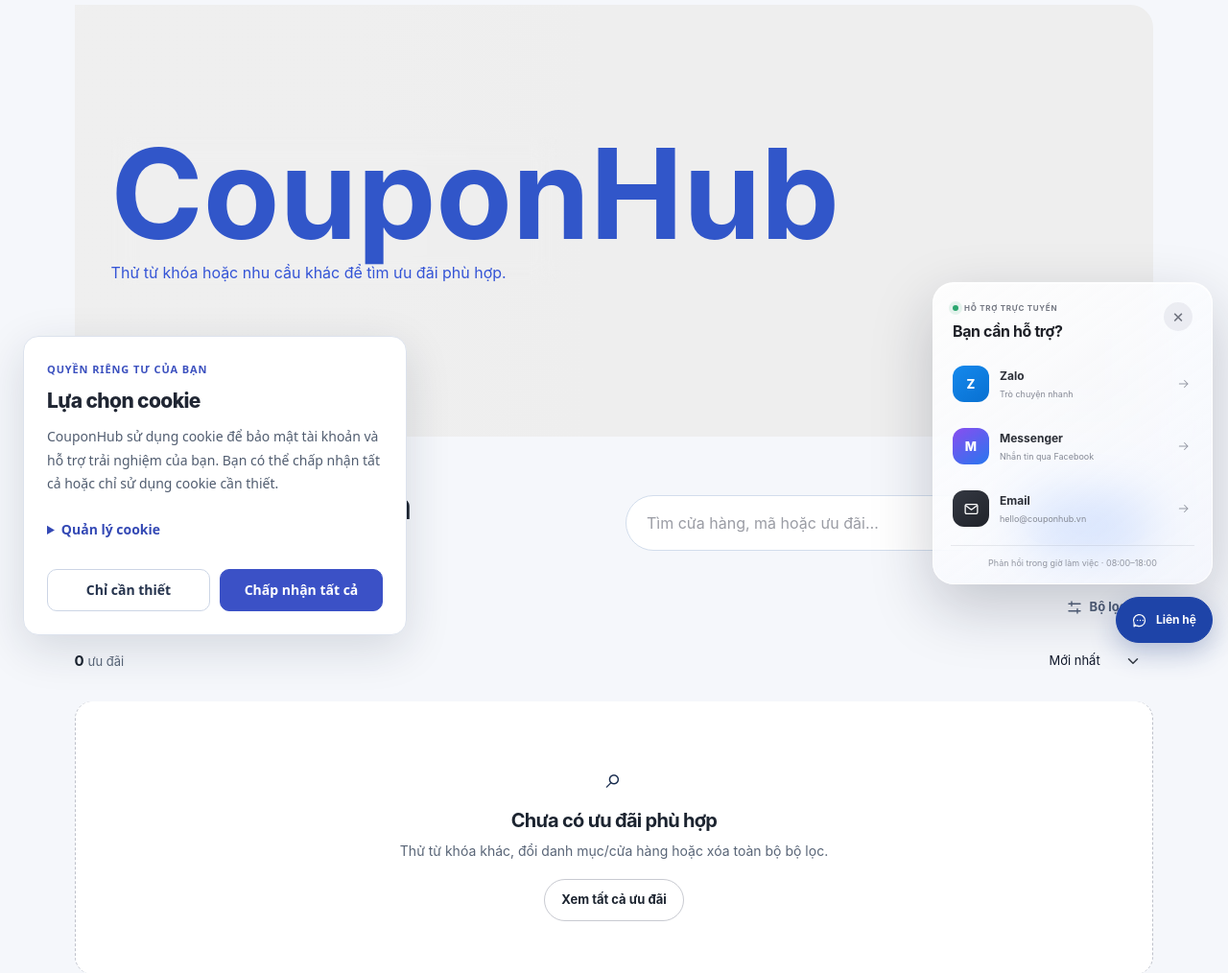
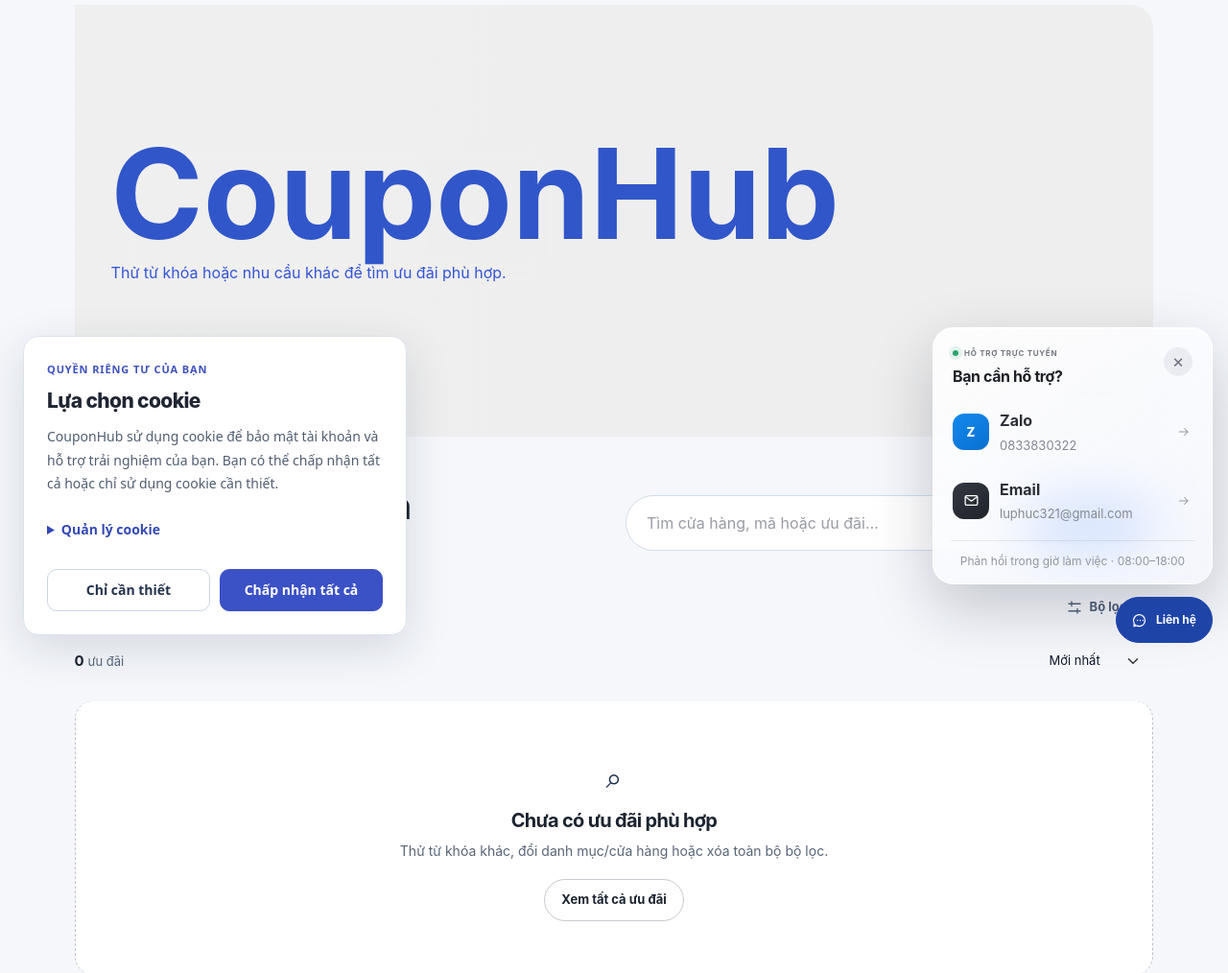
Before and after one commit to phuclu3123/web-programming-final-project, a PHP site: page / in a window 1280 px wide, after a click on "Liên hệ". Shown: the part 114-1128 px from the top of the page at 96% size. Run offline with PHP 8.4, Linux system fonts and the light colour scheme; data that the repository does not hold is empty.

Commit message:
fix(contact): update Zalo and support email

```diff
--- a/app/views/info/page.php
+++ b/app/views/info/page.php
@@ -37,9 +37,9 @@ $pages = [
         ],
     ],
     'contact' => [
-        'lead' => 'Thông tin liên hệ cho người sử dụng bản demo CouponHub.',
+        'lead' => 'Liên hệ CouponHub để được hỗ trợ hoặc gửi phản hồi về website.',
         'sections' => [
-            ['Báo lỗi hoặc phản hồi', 'Bạn có thể chuẩn bị ảnh chụp màn hình, URL trang phát sinh lỗi và bước tái hiện để gửi cho nhóm phát triển theo kênh liên lạc của lớp/dự án.'],
+            ['Báo lỗi hoặc phản hồi', 'Gửi ảnh chụp màn hình, đường dẫn trang và các bước gặp lỗi qua Zalo hoặc email bên dưới để nhóm kiểm tra.'],
             ['Báo cáo coupon', 'Để phản ánh một coupon cụ thể, sử dụng nút “Báo cáo” ở trang chi tiết coupon.'],
         ],
     ],
@@ -68,6 +68,7 @@ $page = $pages[$infoType] ?? $pages['about'];
                     <?php if ($supportEmail !== '' && filter_var($supportEmail, FILTER_VALIDATE_EMAIL)): ?>
                         <p class="mt-4"><strong>Email hỗ trợ:</strong> <a
                                 href="mailto:<?= e($supportEmail) ?>"><?= e($supportEmail) ?></a></p>
+                        <p><strong>Zalo:</strong> <a href="<?= e('https://zalo.me/'.rawurlencode((string)config('app.support_zalo', ''))) ?>" target="_blank" rel="noopener noreferrer"><?= e((string)config('app.support_zalo', '')) ?></a></p>
                     <?php else: ?>
                         <p class="small text-muted mt-4">Email hỗ trợ chưa được cấu hình. Chủ dự án có thể bổ sung
                             <code>support_email</code> trong <code>config/app.php</code>.
--- a/app/views/partials/floating-support.php
+++ b/app/views/partials/floating-support.php
@@ -1,4 +1,7 @@
-<?php /* Giữ nhóm liên hệ và về đầu trang dùng chung; JavaScript chỉ điều khiển vị trí hiển thị. */ ?>  <aside class="floating-support" data-floating-support aria-label="Liên hệ và điều hướng nhanh">
+<?php /* Liên hệ dùng cùng cấu hình với trang /contact. */
+$contactEmail = (string)config('app.support_email', '');
+$contactZalo = (string)config('app.support_zalo', '');
+?>  <aside class="floating-support" data-floating-support aria-label="Liên hệ và điều hướng nhanh">
     <section class="contact-popover" id="contact-popover" role="dialog" aria-modal="false"
       aria-labelledby="contact-title" aria-hidden="true" inert>
       <div class="contact-popover-head">
@@ -9,20 +12,15 @@
         <button class="contact-close" type="button" data-contact-close aria-label="Đóng bảng liên hệ">×</button>
       </div>
       <div class="contact-options">
-        <a class="contact-option" href="https://zalo.me/" target="_blank" rel="noopener noreferrer">
+        <a class="contact-option" href="<?= e('https://zalo.me/'.rawurlencode($contactZalo)) ?>" target="_blank" rel="noopener noreferrer">
           <span class="contact-channel-icon contact-channel-zalo" aria-hidden="true">Z</span>
-          <span><strong>Zalo</strong><small>Trò chuyện nhanh</small></span>
+          <span><strong>Zalo</strong><small><?= e($contactZalo) ?></small></span>
           <?= icon('arrow') ?>
         </a>
-        <a class="contact-option" href="https://www.messenger.com/" target="_blank" rel="noopener noreferrer">
-          <span class="contact-channel-icon contact-channel-messenger" aria-hidden="true">M</span>
-          <span><strong>Messenger</strong><small>Nhắn tin qua Facebook</small></span>
-          <?= icon('arrow') ?>
-        </a>
-        <a class="contact-option" href="mailto:hello@couponhub.vn?subject=Hỗ trợ từ CouponHub">
+        <a class="contact-option" href="<?= e('mailto:'.$contactEmail.'?subject='.rawurlencode('Hỗ trợ từ CouponHub')) ?>">
           <span class="contact-channel-icon contact-channel-mail"
             aria-hidden="true"><?= icon('mail') ?></span>
-          <span><strong>Email</strong><small>hello@couponhub.vn</small></span>
+          <span><strong>Email</strong><small><?= e($contactEmail) ?></small></span>
           <?= icon('arrow') ?>
         </a>
       </div>
--- a/assets/css/floating-actions.css
+++ b/assets/css/floating-actions.css
@@ -19,7 +19,7 @@
   min-width: 48px;
   height: 48px;
   border-radius: 999px;
-  box-shadow: 0 8px 24px rgba(18, 38, 80, .19);
+  box-shadow: none;
   transition: transform .3s cubic-bezier(.22,1,.36,1), opacity .18s cubic-bezier(.22,1,.36,1);
 }
 .floating-support .contact-trigger {
@@ -36,7 +36,7 @@
   background: #1e44a8;
   border-color: #1e44a8;
   color: #fff;
-  box-shadow: 0 10px 28px rgba(23, 54, 129, .28);
+  box-shadow: none;
 }
 .floating-support .back-to-top {
   position: static;
@@ -70,13 +70,17 @@
   border-color: #7b9ee7;
   color: #143d9d;
   transform: translateY(-2px);
-  box-shadow: 0 10px 28px rgba(23, 54, 129, .22);
+  box-shadow: none;
 }
 .floating-support .glass-action:focus-visible {
   outline: 3px solid #f1aa33;
   outline-offset: 3px;
 }
 .floating-support .contact-popover { left:auto; right:0; max-width:calc(100vw - 24px); transform-origin:right bottom; }
+.floating-support .contact-option > span:nth-child(2) { min-width: 0; }
+.floating-support .contact-option strong { font-size: 16px; }
+.floating-support .contact-option small { font-size: 13px; overflow-wrap: anywhere; }
+.floating-support .contact-note { font-size: 12px; }
 @media (max-width: 575.98px) {
   .floating-support {
     --support-return-size: 46px;
@@ -87,7 +91,7 @@
   }
   .floating-support .glass-action { height: 46px; min-width: 46px; }
   .floating-support .back-to-top { width: 46px; height: 46px; flex-basis: 46px; }
-  .floating-support .contact-popover { width: min(292px, calc(100vw - 24px)); }
+  .floating-support .contact-popover { width: min(350px, calc(100vw - 24px)); }
 }
 @media (prefers-reduced-motion: reduce) {
   .floating-support .glass-action, .floating-support .contact-popover { transition: none !important; }
--- a/config/app.php
+++ b/config/app.php
@@ -13,4 +13,6 @@ return [
     'timezone' => 'Asia/Ho_Chi_Minh',
     'debug' => getenv('COUPONHUB_DEBUG') === '1',
     'session_name' => 'COUPONHUBSESSID',
+    'support_email' => 'luphuc321@gmail.com',
+    'support_zalo' => '0833830322',
 ];
```
